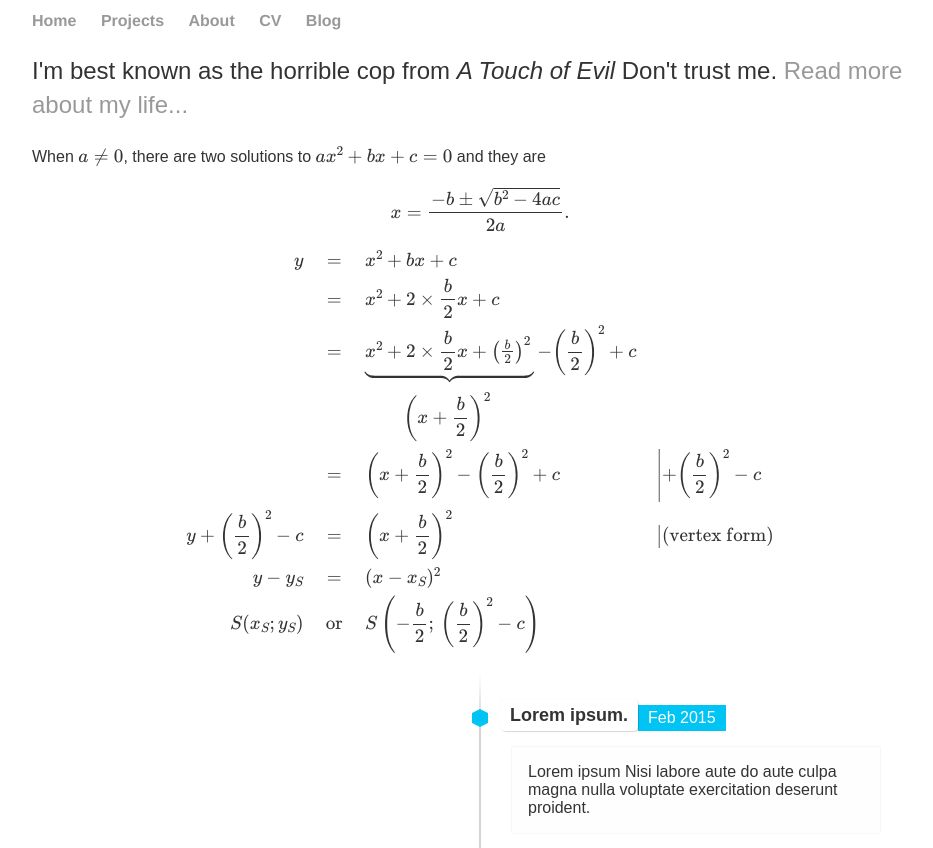
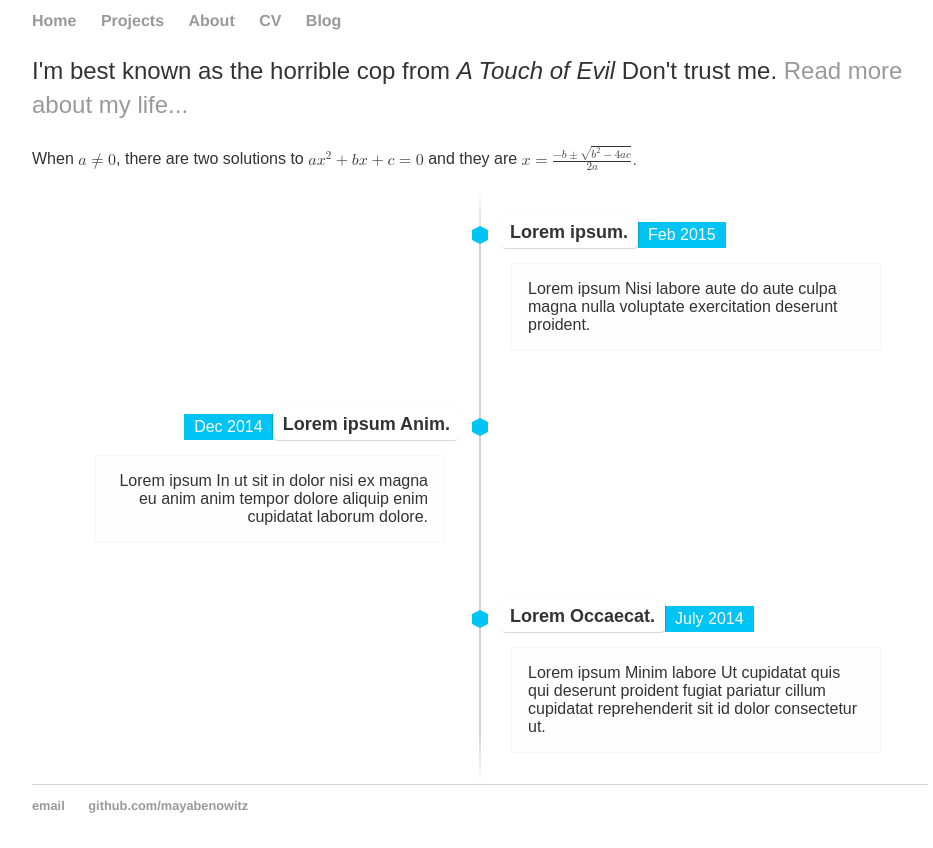
Before and after one commit to mayabenowitz/mayabenowitz.github.io, a Jekyll site: the page built from index.html, in a window 1280 px wide, cut to the strip 469-1317 px from the top of the page. Shown: the whole strip, without its empty margins (160-1093 px from the left). Built offline with Jekyll 4.4.1, drawn with Linux system fonts in a browser that asks for light colours; formulas are drawn with MathJax 3.

Commit message:
Update index.html

```diff
--- a/index.html
+++ b/index.html
@@ -6,22 +6,31 @@ title: Maya Benowitz
 	<p>I'm best known as the horrible cop from <em>A Touch of Evil</em> Don't trust me. <a href="/about">Read more about my life...</a></p>
 </div><!-- /.blurb -->
 
-When $a \ne 0$, there are two solutions to \(ax^2 + bx + c = 0\) and they are
-$$x = {-b \pm \sqrt{b^2-4ac} \over 2a}.$$
-$$ \begin{array}{rcll}
-y & = & x^{2}+bx+c\\
-  & = & x^{2}+2\times\dfrac{b}{2}x+c\\
-  & = & \underbrace{x^{2}+2\times\dfrac{b}{2}x+\left(\frac{b}{2}\right)^{2}}-
-      {\left(\dfrac{b}{2}\right)^{2}+c}\\
-  &  & \qquad\left(x+{\dfrac{b}{2}}\right)^{2}\\
-  & = & \left(x+\dfrac{b}{2}\right)^{2}-\left(\dfrac{b}{2}\right)^{2}+c
-  & \left|+\left({\dfrac{b}{2}}\right)^{2}-c\right.\\
-    y+\left(\dfrac{b}{2}\right)^{2}-c & = & \left(x+
-    \dfrac{b}{2}\right)^{2} & \left|\strut(\textrm{vertex form})\right.\\
-y-y_{S} & = & (x-x_{S})^{2}\\
-S(x_{S};y_{S}) & \,\textrm{or}\,
-    & S\left(-\dfrac{b}{2};\,\left(\dfrac{b}{2}\right)^{2}-c\right)
-\end{array} $$
+When <math><mi>a</mi><mo>&#x2260;</mo><mn>0</mn></math>,
+there are two solutions to <math>
+  <mi>a</mi><msup><mi>x</mi><mn>2</mn></msup>
+  <mo>+</mo> <mi>b</mi><mi>x</mi>
+  <mo>+</mo> <mi>c</mi> <mo>=</mo> <mn>0</mn>
+</math> and they are
+<math mode="display">
+  <mi>x</mi> <mo>=</mo>
+  <mrow>
+    <mfrac>
+      <mrow>
+        <mo>&#x2212;</mo>
+        <mi>b</mi>
+        <mo>&#x00B1;</mo>
+        <msqrt>
+          <msup><mi>b</mi><mn>2</mn></msup>
+          <mo>&#x2212;</mo>
+          <mn>4</mn><mi>a</mi><mi>c</mi>
+        </msqrt>
+      </mrow>
+      <mrow> <mn>2</mn><mi>a</mi> </mrow>
+    </mfrac>
+  </mrow>
+  <mtext>.</mtext>
+</math>
 
 <ul class="timeline">
   <!-- Item 1 -->
```
